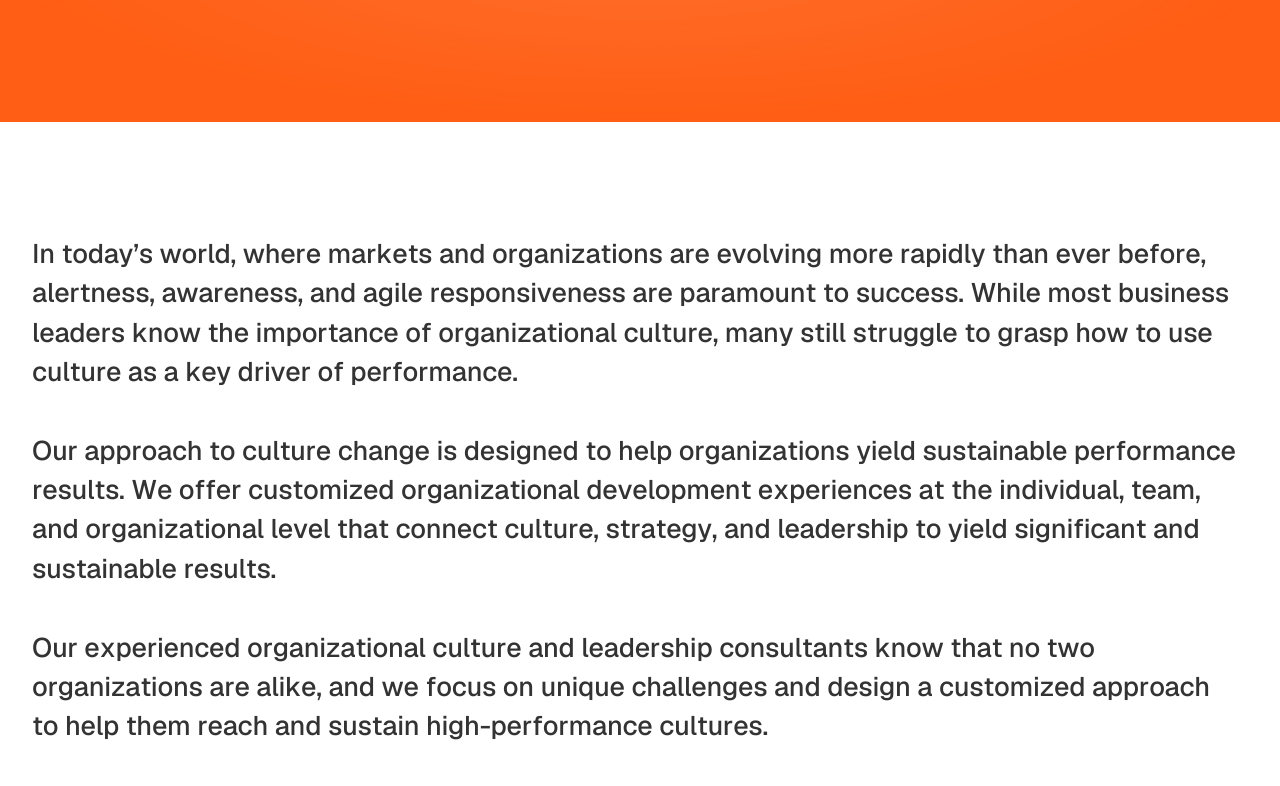
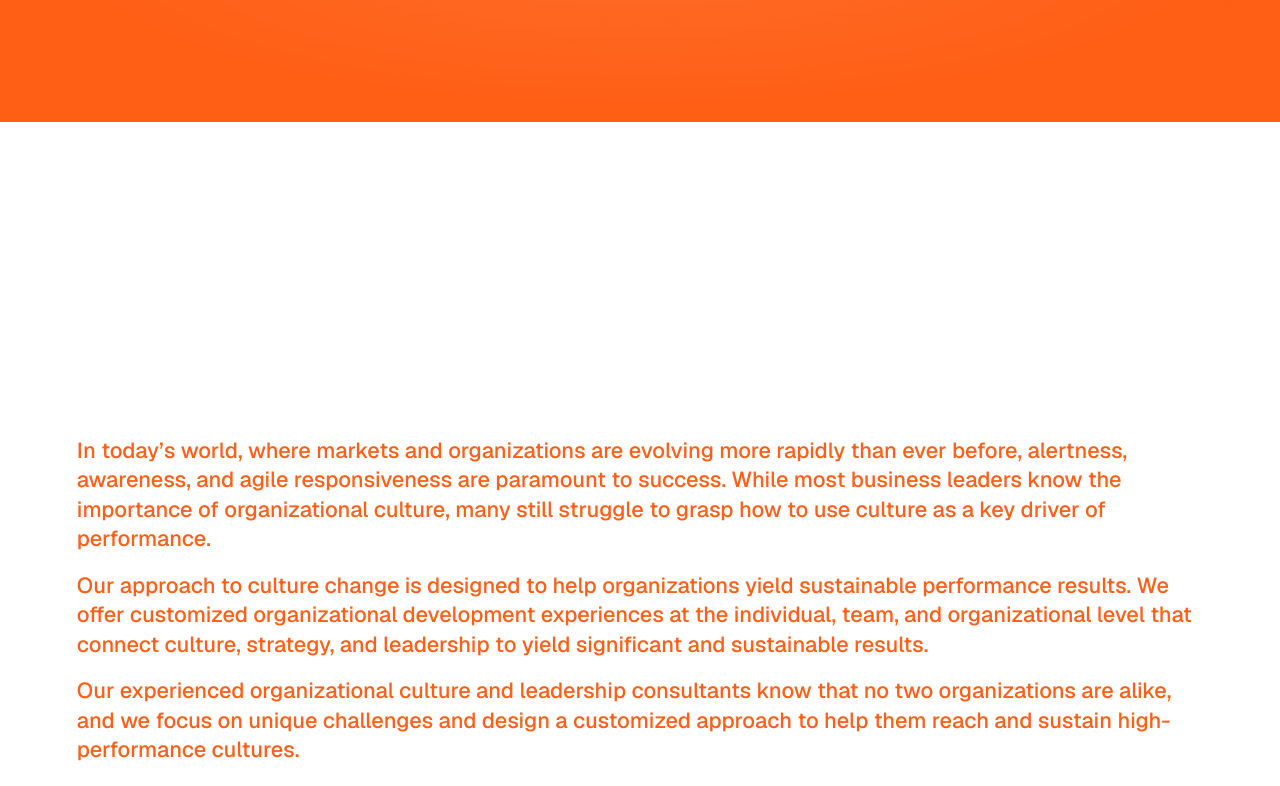
Before and after one commit to chaitanyaeparivartan-sketch/Celebratory-Network, a Next.js app: page /business-od in a window 1280 px wide. Shown: the part 824-1610 px from the top of the page. Built offline with nearby package versions, Linux system fonts and the light colour scheme; a web font is replaced by a local one.

Commit message:
Integrate pinned AboutReveal scroll component with rising title and word highlight

```diff
--- a/app/od-consulting/business-od/components/Info.jsx
+++ b/app/od-consulting/business-od/components/Info.jsx
@@ -1,204 +1,112 @@
-"use client";
+'use client'; // needed in Next.js App Router; harmless elsewhere
+import { useEffect, useRef } from 'react';
 
-import { useEffect, useRef, useState, useMemo, useCallback } from "react";
+const TITLE = 'CULTURE DRIVES PERFORMANCE';
 
 const PARAGRAPHS = [
-  "In today’s world, where markets and organizations are evolving more rapidly than ever before, alertness, awareness, and agile responsiveness are paramount to success. While most business leaders know the importance of organizational culture, many still struggle to grasp how to use culture as a key driver of performance.",
-  "Our approach to culture change is designed to help organizations yield sustainable performance results. We offer customized organizational development experiences at the individual, team, and organizational level that connect culture, strategy, and leadership to yield significant and sustainable results.",
-  "Our experienced organizational culture and leadership consultants know that no two organizations are alike, and we focus on unique challenges and design a customized approach to help them reach and sustain high-performance cultures.",
-  "We use an evidence-based approach to quantify aspects of organizational culture that are proven to be linked to performance outcomes.",
+  'In today’s world, where markets and organizations are evolving more rapidly than ever before, alertness, awareness, and agile responsiveness are paramount to success. While most business leaders know the importance of organizational culture, many still struggle to grasp how to use culture as a key driver of performance.',
+  'Our approach to culture change is designed to help organizations yield sustainable performance results. We offer customized organizational development experiences at the individual, team, and organizational level that connect culture, strategy, and leadership to yield significant and sustainable results.',
+  'Our experienced organizational culture and leadership consultants know that no two organizations are alike, and we focus on unique challenges and design a customized approach to help them reach and sustain high-performance cultures.',
+  'We use an evidence-based approach to quantify aspects of organizational culture that are proven to be linked to performance outcomes.',
 ];
 
-export default function Info({ className = "" }) {
+const clamp = (v) => Math.max(0, Math.min(1, v));
+
+export default function Info({ className = '' }) {
   const sectionRef = useRef(null);
-  const firstParaRef = useRef(null);
-  const lastParaRef = useRef(null);
-
-  // globalProgress runs continuously from 0.0 to 4.0:
-  // [0.0 -> 1.0]: Paragraph 1 highlights. Paragraph 2, 3, 4 remain strictly 0 (black).
-  // [1.0 -> 2.0]: Paragraph 1 is 100% finished. Paragraph 2 highlights.
-  // [2.0 -> 3.0]: Paragraph 1 & 2 are 100% finished. Paragraph 3 highlights.
-  // [3.0 -> 4.0]: Paragraph 1, 2, 3 are 100% finished. Paragraph 4 highlights to completion.
-  const [currentProgress, setCurrentProgress] = useState(0);
-  const targetProgressRef = useRef(0);
-  const currentProgressRef = useRef(0);
-
-  const numParagraphs = PARAGRAPHS.length;
-
-  const calculateTarget = useCallback(() => {
-    // Safety: If user has scrolled to the bottom of the page, complete all paragraphs 100%
-    const scrollY = window.scrollY || window.pageYOffset || 0;
-    const windowHeight = window.innerHeight || 800;
-    const docHeight = Math.max(
-      document.body.scrollHeight,
-      document.documentElement.scrollHeight,
-      document.body.offsetHeight,
-      document.documentElement.offsetHeight
-    );
-
-    if (scrollY + windowHeight >= docHeight - 30) {
-      targetProgressRef.current = numParagraphs;
-      return;
-    }
-
-    if (!firstParaRef.current || !lastParaRef.current) return;
-    const firstRect = firstParaRef.current.getBoundingClientRect();
-    const lastRect = lastParaRef.current.getBoundingClientRect();
-
-    // Start point: when top of first paragraph enters 74% of viewport
-    const startY = windowHeight * 0.74;
-
-    // End point: when last paragraph reaches comfortable reading line (46% of viewport)
-    // This guarantees the last sentence is 100% completed while comfortably in view
-    const endY = windowHeight * 0.46;
-
-    const paraDistance = lastRect.top - firstRect.top;
-    const totalTravel = (startY - endY) + paraDistance;
-
-    if (totalTravel <= 0) return;
-
-    const scrolled = startY - firstRect.top;
-    const raw = (scrolled / totalTravel) * numParagraphs;
-    targetProgressRef.current = Math.max(0, Math.min(numParagraphs, raw));
-  }, [numParagraphs]);
+  const charRefs = useRef([]);
+  const wordRefs = useRef([]);
 
   useEffect(() => {
-    calculateTarget();
-    currentProgressRef.current = targetProgressRef.current;
-    setCurrentProgress(targetProgressRef.current);
+    const reduce = typeof window !== 'undefined' && window.matchMedia('(prefers-reduced-motion: reduce)').matches;
+    let raf = 0;
 
-    let rafId = null;
-    const loop = () => {
-      calculateTarget();
-      const diff = targetProgressRef.current - currentProgressRef.current;
-      // Smooth slow-motion inertial lerp
-      if (Math.abs(diff) > 0.0005) {
-        currentProgressRef.current += diff * 0.075;
-        setCurrentProgress(currentProgressRef.current);
-      } else if (currentProgressRef.current !== targetProgressRef.current) {
-        currentProgressRef.current = targetProgressRef.current;
-        setCurrentProgress(currentProgressRef.current);
-      }
-      rafId = requestAnimationFrame(loop);
+    const update = () => {
+      const section = sectionRef.current;
+      if (!section || reduce) return;
+      const rect = section.getBoundingClientRect();
+      const p = clamp(-rect.top / (rect.height - window.innerHeight));
+
+      // Heading: letters rise into place, all finish at 18% of the scroll
+      const tp = clamp(p / 0.18);
+      const chars = charRefs.current;
+      chars.forEach((c, i) => {
+        if (!c) return;
+        const local = clamp(tp * 1.6 - (i / chars.length) * 0.6);
+        c.style.transform = local >= 1 ? 'none' : `translateY(${(1 - local) * 105}%)`;
+      });
+
+      // Paragraphs: words fill in one by one between 15% and 75%
+      const words = wordRefs.current;
+      const n = clamp((p - 0.15) / 0.6) * words.length;
+      words.forEach((w, i) => {
+        if (w) w.dataset.on = String(i < n);
+      });
     };
 
-    rafId = requestAnimationFrame(loop);
+    const onScroll = () => {
+      cancelAnimationFrame(raf);
+      raf = requestAnimationFrame(update);
+    };
 
+    update();
+    window.addEventListener('scroll', onScroll, { passive: true });
+    window.addEventListener('resize', update);
     return () => {
-      if (rafId) cancelAnimationFrame(rafId);
+      cancelAnimationFrame(raf);
+      window.removeEventListener('scroll', onScroll);
+      window.removeEventListener('resize', update);
     };
-  }, [calculateTarget]);
-
-  // Pre-parse all paragraphs into words and continuous letter indexing
-  const parsedData = useMemo(() => {
-    return PARAGRAPHS.map((text) => {
-      const words = text.split(" ");
-      let runningIndex = 0;
-
-      const parsedWords = words.map((word) => {
-        const letters = word.split("").map((char) => {
-          const idx = runningIndex++;
-          return {
-            char,
-            index: idx,
-          };
-        });
-        runningIndex++; // space separator
-        return { letters };
-      });
-
-      return {
-        parsedWords,
-        totalChars: Math.max(1, runningIndex),
-      };
-    });
   }, []);
 
-  return (
-    <section
-      ref={sectionRef}
-      className={`relative w-full bg-white font-ppmori py-14 sm:py-18 md:py-24 lg:py-28 overflow-hidden ${className}`}
-    >
-      <div className="w-full max-w-[1783px] mx-auto px-4 sm:px-6 lg:px-8">
-        <div className="space-y-6 sm:space-y-8 md:space-y-9 lg:space-y-10">
-          {PARAGRAPHS.map((_, pIdx) => {
-            // Strict sequential guarantee:
-            // Paragraph pIdx only begins when currentProgress >= pIdx (i.e. previous para is 100% finished)
-            let paraProgress = 0;
-            if (currentProgress >= pIdx + 1) {
-              paraProgress = 1; // 100% finished
-            } else if (currentProgress > pIdx) {
-              paraProgress = currentProgress - pIdx; // actively scrubbing from 0.0 to 1.0
-            } else {
-              paraProgress = 0; // has not started yet (strictly black)
-            }
-
-            const { parsedWords, totalChars } = parsedData[pIdx];
-            const waveWidth = 4.0; // Clean, smooth 4-character color feathering
-            const targetCharIndex = paraProgress * (totalChars + waveWidth);
-
-            const isFirst = pIdx === 0;
-            const isLast = pIdx === numParagraphs - 1;
+  let charIndex = 0;
+  let wordIndex = 0;
 
   return (
-              <div
-                key={pIdx}
-                ref={isFirst ? firstParaRef : isLast ? lastParaRef : null}
-                className="relative w-full"
+    <section ref={sectionRef} className={`relative h-[320vh] bg-white ${className}`}>
+      <div className="sticky top-0 flex h-screen flex-col justify-center gap-6 overflow-hidden px-5 md:gap-12 md:px-[6vw]">
+        <h2
+          aria-label="Culture drives performance"
+          className="flex flex-wrap gap-x-[.25em] font-[Archivo,'Helvetica_Neue',Arial,sans-serif] text-[length:clamp(2.2rem,8vw,7rem)] font-black uppercase leading-[.86] text-[#FF5E14] [font-stretch:62%]"
         >
-                <p className="font-ppmori text-[clamp(18px,1.6vw,26px)] sm:text-[clamp(20px,1.8vw,30px)] md:text-[clamp(21px,2.1vw,32px)] leading-[1.4] md:leading-[1.46] tracking-[-0.012em] font-medium select-text">
-                  {parsedWords.map((wordObj, wIdx) => (
-                    <span
-                      key={wIdx}
-                      className="inline-block whitespace-nowrap mr-[0.25em]"
-                    >
-                      {wordObj.letters.map((letter, lIdx) => {
-                        const diff = targetCharIndex - letter.index;
-
-                        let color = "#171717";
-                        let opacity = 0.9;
-
-                        if (paraProgress >= 1) {
-                          // Paragraph 100% complete: Normal size, solid brand orange
-                          color = "#FF5E14";
-                          opacity = 1;
-                        } else if (paraProgress <= 0 || diff < 0) {
-                          // Unreached: Normal size, clean black
-                          color = "#171717";
-                          opacity = 0.88;
-                        } else if (diff < waveWidth) {
-                          // Active smooth color feathering from black to brand orange
-                          const t = diff / waveWidth;
-                          const r = Math.round(23 + (255 - 23) * t);
-                          const g = Math.round(23 + (94 - 23) * t);
-                          const b = Math.round(23 + (20 - 23) * t);
-                          color = `rgb(${r}, ${g}, ${b})`;
-                          opacity = 0.88 + 0.12 * t;
-                        } else {
-                          // Settled: Normal size, solid brand orange
-                          color = "#FF5E14";
-                          opacity = 1;
-                        }
-
+          {TITLE.split(' ').map((word) => (
+            <span key={word} aria-hidden="true" className="inline-flex overflow-hidden pb-[.04em]">
+              {word.split('').map((ch, i) => {
+                const idx = charIndex++;
                 return (
                   <span
-                            key={lIdx}
-                            className="inline-block will-change-[color] transition-colors duration-150 ease-out"
-                            style={{
-                              color,
-                              opacity,
-                            }}
+                    key={i}
+                    ref={(el) => (charRefs.current[idx] = el)}
+                    className="inline-block translate-y-[105%] will-change-transform motion-reduce:translate-y-0"
                   >
-                            {letter.char}
+                    {ch}
                   </span>
                 );
               })}
             </span>
           ))}
-                </p>
-              </div>
+        </h2>
+
+        <div className="grid w-full gap-[.7em] text-[.86rem] font-medium leading-[1.35] md:gap-[.8em] md:text-[length:clamp(1rem,1.7vw,1.6rem)] font-ppmori">
+          {PARAGRAPHS.map((para, pi) => (
+            <p key={pi}>
+              {para.split(' ').map((word, wi, arr) => {
+                const idx = wordIndex++;
+                return (
+                  <span key={wi}>
+                    <span
+                      ref={(el) => (wordRefs.current[idx] = el)}
+                      data-on="false"
+                      className="text-[#171717]/25 transition-colors duration-150 data-[on=true]:text-[#FF5E14] motion-reduce:text-[#FF5E14]"
+                    >
+                      {word}
+                    </span>
+                    {wi < arr.length - 1 ? ' ' : ''}
+                  </span>
                 );
               })}
+            </p>
+          ))}
         </div>
       </div>
     </section>
```
Lines whose indentation alone changed are shown as unchanged.
